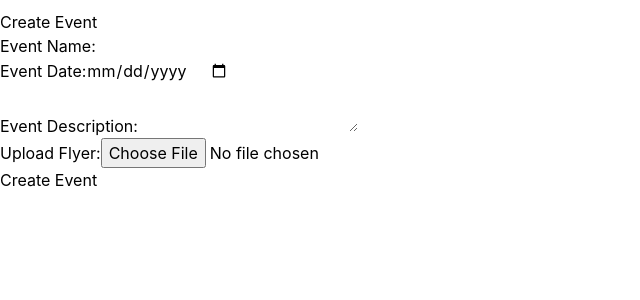
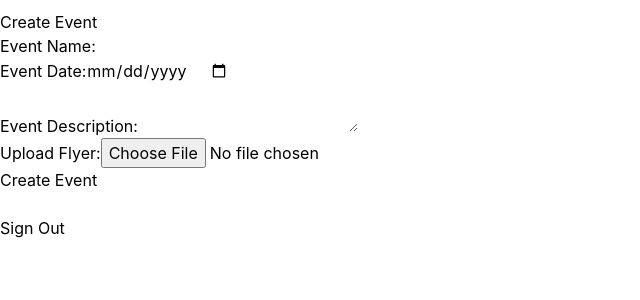
Before and after one commit to okezieuc/fisk-events-board, a React (Create React App) app: page /create in a window 1280 px wide. Shown: the top 300 px of the page, without its empty margins (0-640 px from the left). Built offline with nearby package versions, Linux system fonts and the light colour scheme; no server answers; sample sign-in values are in the browser's storage.

Commit message:
Add logic for sign Out Adds a protected Route and fixes the logic for the signOut

```diff
--- /dev/null
+++ b/src/components/ProtectedRoute.js
@@ -0,0 +1,18 @@
+import { useNavigate } from "react-router-dom";
+import { useAuth } from "../contexts/AuthContext"
+import { useEffect } from "react";
+
+const ProtectedRoute = ({ children }) => {
+    const { user } = useAuth();
+    const navigate = useNavigate();
+
+    useEffect(() => {
+        if (!user) {
+            navigate('/login');
+        }
+    }, [user, navigate]);
+
+    return (user) ? children : null;
+};
+
+export default ProtectedRoute;
--- a/src/contexts/AuthContext.js
+++ b/src/contexts/AuthContext.js
@@ -1,6 +1,6 @@
 import React, { createContext, useContext, useEffect, useState } from 'react';
 import { auth } from '../services/firebase';
-import { createUserWithEmailAndPassword, onAuthStateChanged, signInWithEmailAndPassword } from 'firebase/auth';
+import { createUserWithEmailAndPassword, onAuthStateChanged, signInWithEmailAndPassword, signOut as signOutUser} from 'firebase/auth';
 
 const AuthContext = createContext();
 
@@ -29,7 +29,7 @@ export const AuthProvider = ({ children }) => {
   };
 
   const signOut = async () => {
-    await signOut(auth);
+    await signOutUser(auth);
   };
 
   const value = {
--- a/src/pages/CreateEventPage.js
+++ b/src/pages/CreateEventPage.js
@@ -1,14 +1,18 @@
 import React, { useState } from 'react';
+
 import { getFirestore, collection, addDoc } from "firebase/firestore";
 import { ref, uploadBytes } from "firebase/storage"
+import { app, storage } from '../services/firebase';
 
-import {app, storage } from '../services/firebase';
+import { useAuth } from '../contexts/AuthContext';
 
 import { v4 as uuidv4 } from 'uuid';
 
 const db = getFirestore(app);
 
 function CreateEventPage() {
+    const {signOut} = useAuth();
+
     const [eventDetails, setEventDetails] = useState({
         eventName: '',
         eventDate: '',
@@ -131,6 +135,8 @@ function CreateEventPage() {
                     <button type="submit">Create Event</button>
                 </div>
             </form>
+            <br/>
+            <button onClick={() => {signOut()}}>Sign Out</button>
         </div>
     );
 }
--- a/src/services/routes.js
+++ b/src/services/routes.js
@@ -4,6 +4,8 @@ import HomePage from "../pages/HomePage";
 import SignUpPage from "../pages/SignUpPage";
 import LogInPage from "../pages/LogInPage";
 import CreateEventPage from "../pages/CreateEventPage";
+
+import ProtectedRoute from "../components/ProtectedRoute";
 
 const routes = createBrowserRouter([
     {
@@ -20,7 +22,7 @@ const routes = createBrowserRouter([
     },
     {
       path: "/create",
-      element: <CreateEventPage />,
+      element: <ProtectedRoute><CreateEventPage /></ProtectedRoute>,
     },
   ]);
 
```
